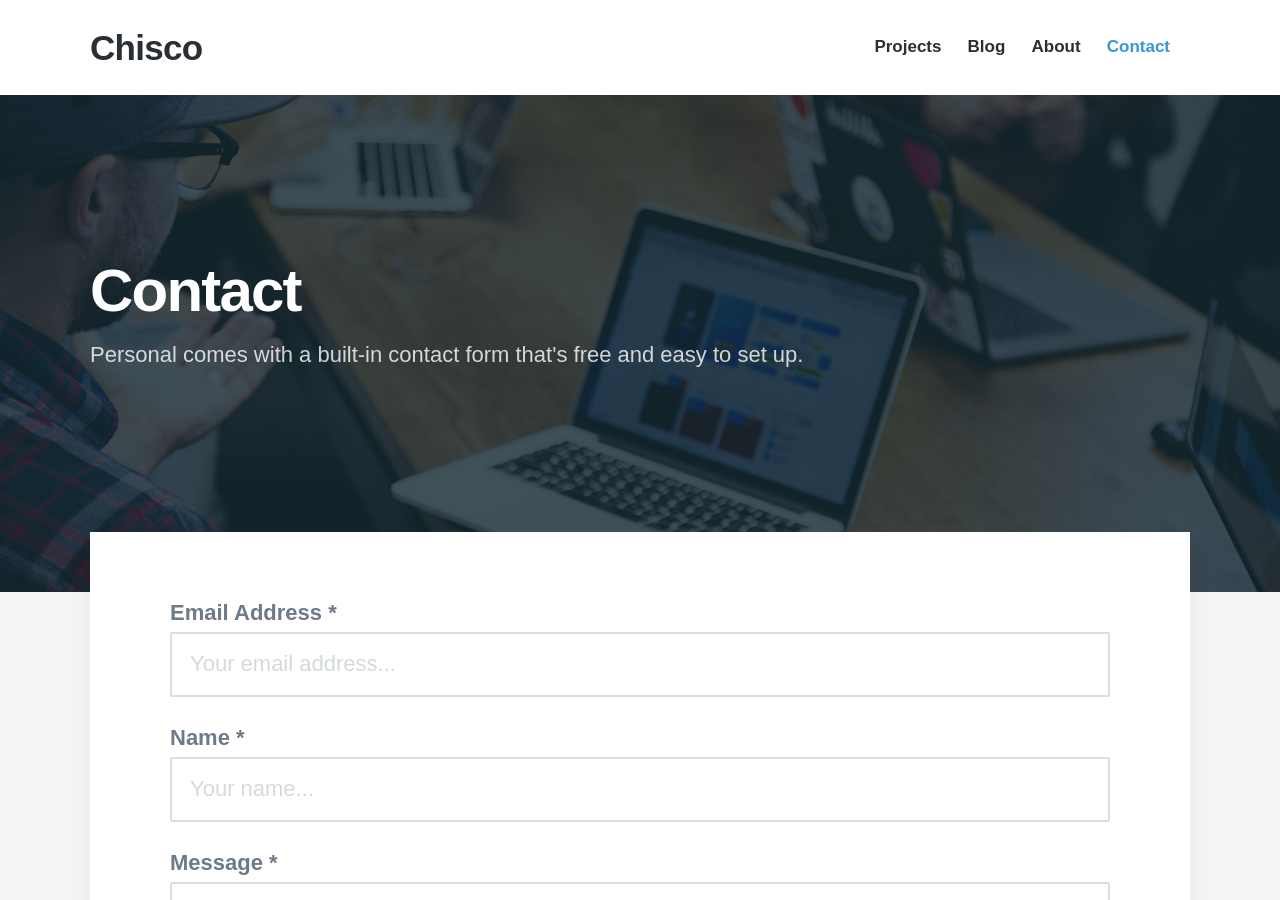
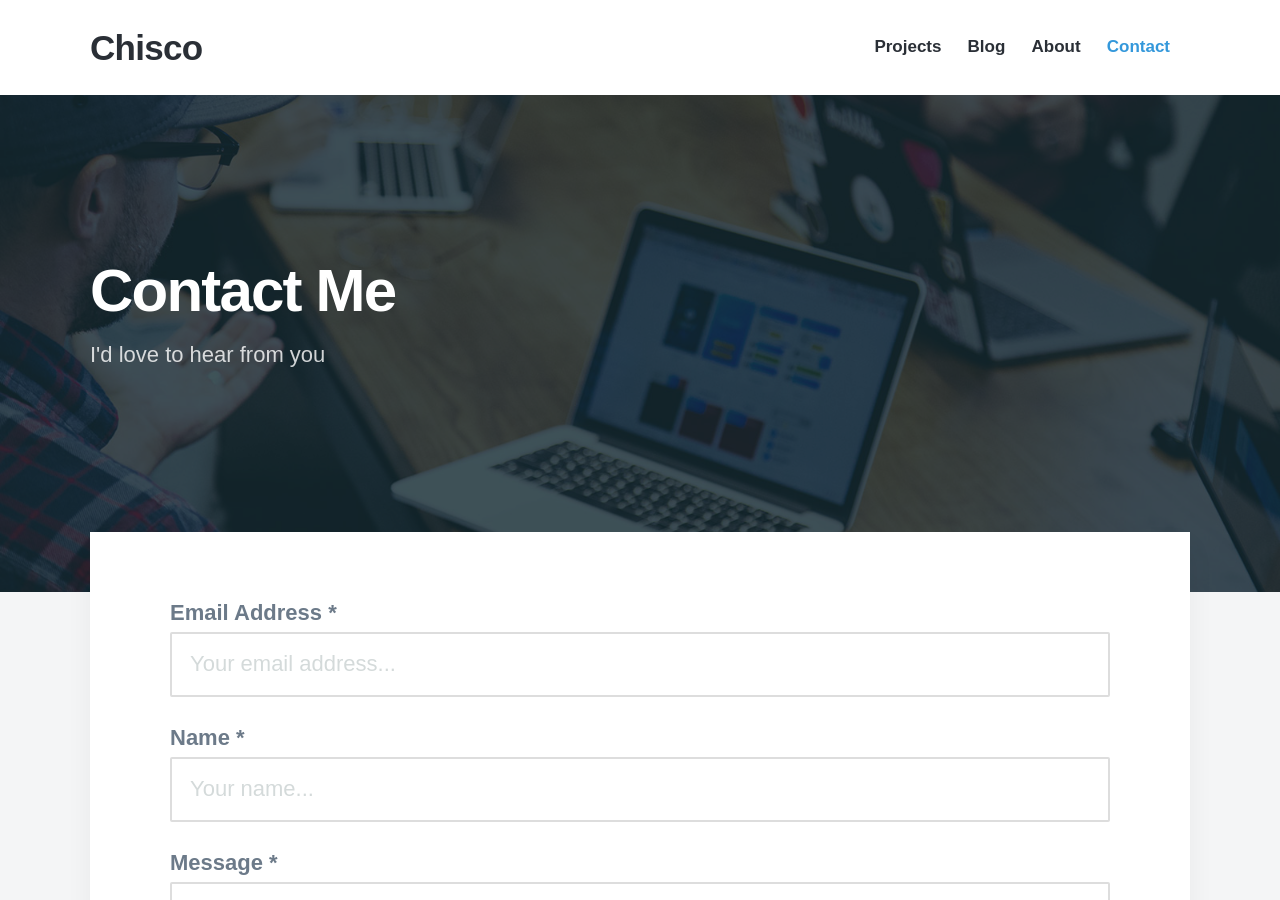
Before and after one commit to therealchisco/therealchisco.github.io, a Jekyll site: the page built from _pages/contact.md, in a window 1280 px wide and 900 px high. Built offline with Jekyll 4.4.1, drawn with Linux system fonts in a browser that asks for light colours; nearby versions of some CDN libraries; some web fonts are replaced.

Commit message:
Update contact.md

```diff
--- a/_pages/contact.md
+++ b/_pages/contact.md
@@ -1,7 +1,6 @@
 ---
-title: Contact
-subtitle: Personal comes with a built-in contact form that's free and easy to set up.
-description: Personal is the perfect theme for developers, designers and other creatives.
+title: Contact Me
+subtitle: I'd love to hear from you
 featured_image: /images/demo/contact.jpg
 ---
 
```
